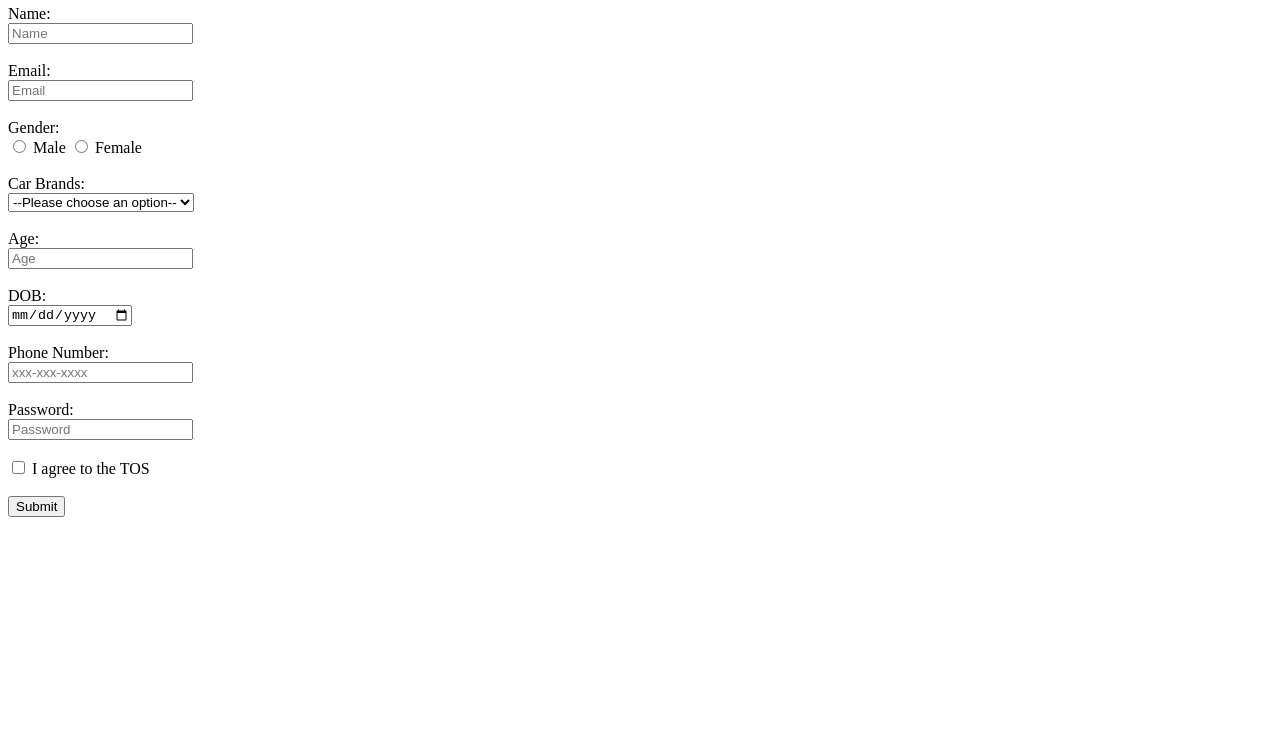
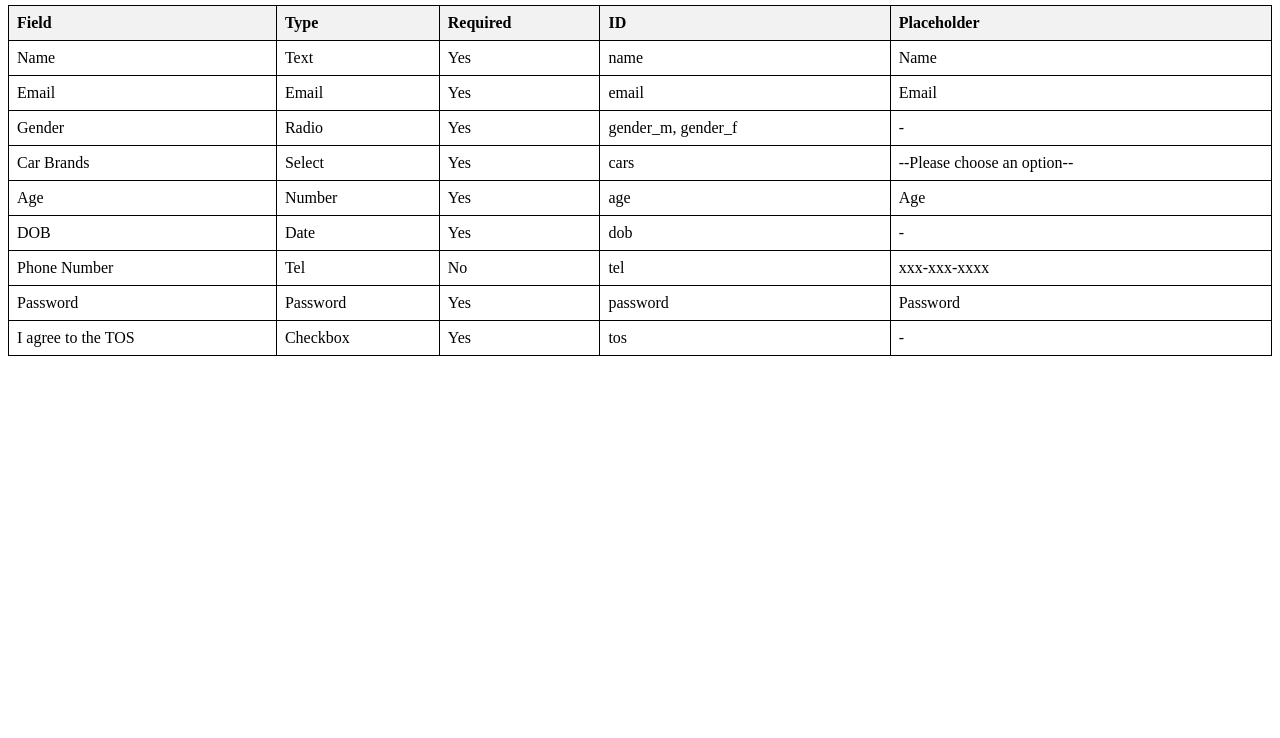
Before and after one commit to acciojob/signup-form-car-Md-sarfraz, a website: page main.html in a window 1280 px wide. Shown: the part 62-800 px from the top of the page. Drawn offline with Linux system fonts and the light colour scheme.

Commit message:
created a submission

```diff
--- a/main.html
+++ b/main.html
@@ -1,53 +1,100 @@
 <!DOCTYPE html>
-<html lang="en">
+<html>
 <head>
-    <meta charset="UTF-8">
-    <meta name="viewport" content="width=device-width, initial-scale=1.0">
-    <title>Signup Form</title>
+<title>Form Table</title>
+<style>
+table {
+  width: 100%;
+  border-collapse: collapse;
+}
+
+th, td {
+  border: 1px solid black;
+  padding: 8px;
+  text-align: left;
+}
+
+th {
+  background-color: #f2f2f2; /* Light gray background for header */
+}
+</style>
 </head>
 <body>
 
-    <h2>Signup Form</h2>
+<h2>Form Fields</h2>
 
-    <form action="#" method="post">  <label for="name">Name:</label><br>
-        <input type="text" id="name" name="name" placeholder="Name" required><br><br>
-
-        <label for="email">Email:</label><br>
-        <input type="email" id="email" name="email" placeholder="Email" required><br><br>
-
-        <label>Gender:</label><br>
-        <input type="radio" id="gender_m" name="gender" value="male" required>
-        <label for="gender_m">Male</label>
-        <input type="radio" id="gender_f" name="gender" value="female">
-        <label for="gender_f">Female</label><br><br>
-
-        <label for="cars">Car Brands:</label><br>
-        <select id="cars" name="cars" required>
-            <option value="">--Please choose an option--</option>
-            <option value="volvo">Volvo</option>
-            <option value="saab">Saab</option>
-            <option value="mercedes">Mercedes</option>
-            <option value="audi">Audi</option>
-             </select><br><br>
-
-        <label for="age">Age:</label><br>
-        <input type="number" id="age" name="age" placeholder="Age" required><br><br>
-
-        <label for="dob">DOB:</label><br>
-        <input type="date" id="dob" name="dob" required><br><br>
-
-        <label for="tel">Phone Number:</label><br>
-        <input type="tel" id="tel" name="tel" placeholder="xxx-xxx-xxxx"><br><br>
-
-        <label for="password">Password:</label><br>
-        <input type="password" id="password" name="password" placeholder="Password" required><br><br>
-
-        <input type="checkbox" id="tos" name="tos" required>
-        <label for="tos">I agree to the TOS</label><br><br>
-
-        <button type="submit">Submit</button>
-
-    </form>
+<table>
+  <tr>
+    <th>Field</th>
+    <th>Type</th>
+    <th>Required</th>
+    <th>ID</th>
+    <th>Placeholder</th>
+  </tr>
+  <tr>
+    <td>Name</td>
+    <td>Text</td>
+    <td>Yes</td>
+    <td>name</td>
+    <td>Name</td>
+  </tr>
+  <tr>
+    <td>Email</td>
+    <td>Email</td>
+    <td>Yes</td>
+    <td>email</td>
+    <td>Email</td>
+  </tr>
+  <tr>
+    <td>Gender</td>
+    <td>Radio</td>
+    <td>Yes</td>
+    <td>gender_m, gender_f</td>
+    <td>-</td>
+  </tr>
+  <tr>
+    <td>Car Brands</td>
+    <td>Select</td>
+    <td>Yes</td>
+    <td>cars</td>
+    <td>--Please choose an option--</td>
+  </tr>
+  <tr>
+    <td>Age</td>
+    <td>Number</td>
+    <td>Yes</td>
+    <td>age</td>
+    <td>Age</td>
+  </tr>
+  <tr>
+    <td>DOB</td>
+    <td>Date</td>
+    <td>Yes</td>
+    <td>dob</td>
+    <td>-</td>
+  </tr>
+  <tr>
+    <td>Phone Number</td>
+    <td>Tel</td>
+    <td>No</td>
+    <td>tel</td>
+    <td>xxx-xxx-xxxx</td>
+  </tr>
+  <tr>
+    <td>Password</td>
+    <td>Password</td>
+    <td>Yes</td>
+    <td>password</td>
+    <td>Password</td>
+  </tr>
+  <tr>
+    <td>I agree to the TOS</td>
+    <td>Checkbox</td>
+    <td>Yes</td>
+    <td>tos</td>
+    <td>-</td>
+  </tr>
+</table>
 
 </body>
 </html>
```
